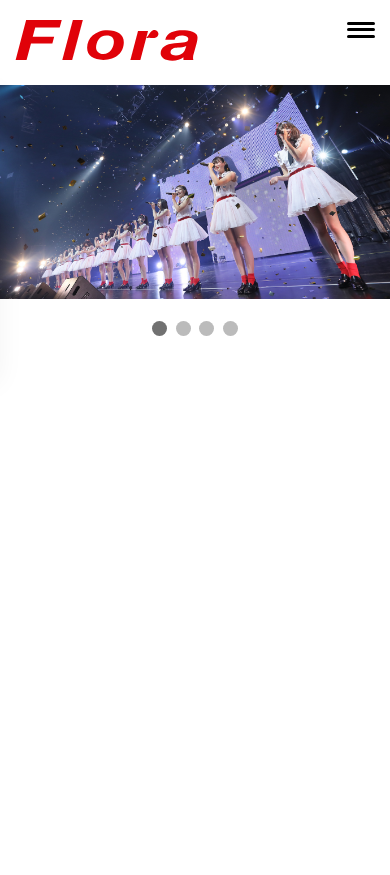
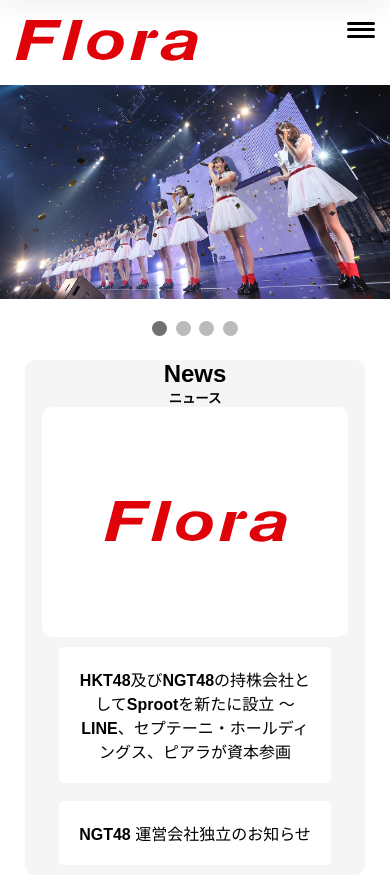
Before and after one commit to panggilsayabrp/panggilsayabrp.github.io, a plain HTML site: page index.html in a window 390 px wide. Before the commit the page ends 844 px from the top, so only its background shows below. Drawn offline with Linux system fonts and the light colour scheme.

Commit message:
navbar setting on top

```diff
--- a/index.html
+++ b/index.html
@@ -14,7 +14,7 @@
                 <img src="style/resources/logo.svg" alt="nogizaka">
             </div>
             <ul>
-                <li><a href="#">News</a></li>
+                <li><a href="#news">News</a></li>
                 <li><a href="#">Company</a></li>
                 <li><a href="#">Contact</a></li>
             </ul>
@@ -49,6 +49,32 @@
         <span class="dot" onclick="currentSlide(4)"></span>
       </div>
 
+      <main>
+          <div id="news">
+            <div class="main-containner">
+                <div class="text-containner">
+                    <h2>News</h2>
+                    <h5>ニュース</h5>
+              </div>
+
+              <div class="news-containner">
+                <div class="news-image-items">
+                    <img src="./style/resources/logo.svg" alt="株式会社Flora">
+                </div>
+               <div class="news-item-containner">
+                <div class="news-items">
+                    <p>HKT48及びNGT48の持株会社としてSprootを新たに設立  ～LINE、セプテーニ・ホールディングス、ピアラが資本参画</p>
+                </div>
+                <br>
+                <div class="news-items">
+                    <p>NGT48 運営会社独立のお知らせ</p>
+                </div>
+               </div>
+            </div>
+            </div>
+          </div>
+      </main>
+
     <script src="./script/script.js"></script>
 </body>
 </html>
--- a/script/script.js
+++ b/script/script.js
@@ -7,6 +7,7 @@ function mobileMenu() {
     buttonNav.classList.toggle("active");
     navMenu.classList.toggle("active");
 }
+
 
 var slideIndex = 1;
 showSlides(slideIndex);
--- a/style/css/style.css
+++ b/style/css/style.css
@@ -5,6 +5,7 @@
 
 body {
     font-family: sans-serif;
+    background-color: white;
 }
 
 header nav {
@@ -30,7 +31,7 @@ header nav ul li a {
 }
 
 header nav ul li a:hover {
-    color: #f71591;
+    color: #ff3232;
 }
 
 .button-nav {
@@ -95,9 +96,65 @@ header nav ul li a:hover {
     to {opacity: 1}
   }
 
+  main {
+      margin-top: 20px;
+  }
 
+  .main-containner {
+      background-color: #f5f5f5;
+      margin-left: 25px;
+      margin-right: 25px;
+      border-radius: 10px;
+      padding-bottom: 20px;
+      box-sizing: border-box;
+  }
 
+  .text-containner {
+      text-align: center;
+  }
 
+  /* .news-containner {
+      background-color: black;
+
+  } */
+
+  .news-containner .news-image-items {
+      background-color: #fff;
+      width: 230px;
+      height: 230px;
+      border-radius: 10px;
+      display: flex;
+      position: relative;
+      right: 30px;
+  }
+
+  .news-containner .news-image-items img {
+      margin: auto;
+  }
+
+  .news-containner .news-item-containner .news-items {
+      background-color: #fff;
+      max-width: 500px;
+      border-radius: 5px;
+      height: 80px;
+      font-weight: 550;
+      text-align: center;
+  }
+
+  .news-containner .news-item-containner .news-items:hover {
+      background-color: #ff3232;
+  }
+
+  .news-containner {
+      display: flex;
+      justify-content: center;
+  }
+
+  .news-item-containner {
+      display: flex;
+      flex-direction: column;
+      justify-content: space-around;
+  }
 
 @media screen and (max-width: 768px) {
     header nav ul {
@@ -105,11 +162,55 @@ header nav ul li a:hover {
     }
 }
 
+
+@media screen and (max-width: 950px) {
+    .news-containner {
+        flex-direction: column;
+        align-items: center;
+        justify-content: space-around;
+    }
+
+    .news-containner .news-image-items {
+        width: 90%;
+        margin-left: 25px;
+        margin-right: 25px;
+        position: relative;
+        left: 0px;
+        right: 20px;
+    }
+
+    .news-containner .news-item-containner {
+        position: relative;
+        top: 10px;
+        justify-content: space-between;
+    }
+
+    .news-containner .news-item-containner .news-items {
+        max-width: 80%;
+        margin: auto;
+        height: max-content;
+        padding: 20px;
+        box-sizing: border-box;
+    }
+}
+
+@media screen and (max-width: 580px) {
+    .news-containner .news-item-containner .news-items {
+        max-width: 80%;
+        margin: auto;
+        padding: 20px;
+        box-sizing: border-box;
+    }
+}
+
+
 @media only screen and (max-width: 768px) {
     header nav ul {
         position: fixed;
-        left: -100%;
-        top: 5rem;
+        /*left: -100%;*/
+        /*top: 5rem;*/
+        bottom: 100%;
+        left: 0;
         flex-direction: column;
         background-color: #fff;
         width: 100%;
@@ -122,6 +223,8 @@ header nav ul li a:hover {
     header nav ul.active{
         background-color: white;
         left: 0;
+        bottom: 0;
+        bottom: 52%;
     }
 
     header nav ul li{
@@ -129,7 +232,7 @@ header nav ul li a:hover {
     }
 
     header nav ul li a:hover {
-        color: #f71591;
+        color: #ff3232;
     }
 
     .button-nav {
```
